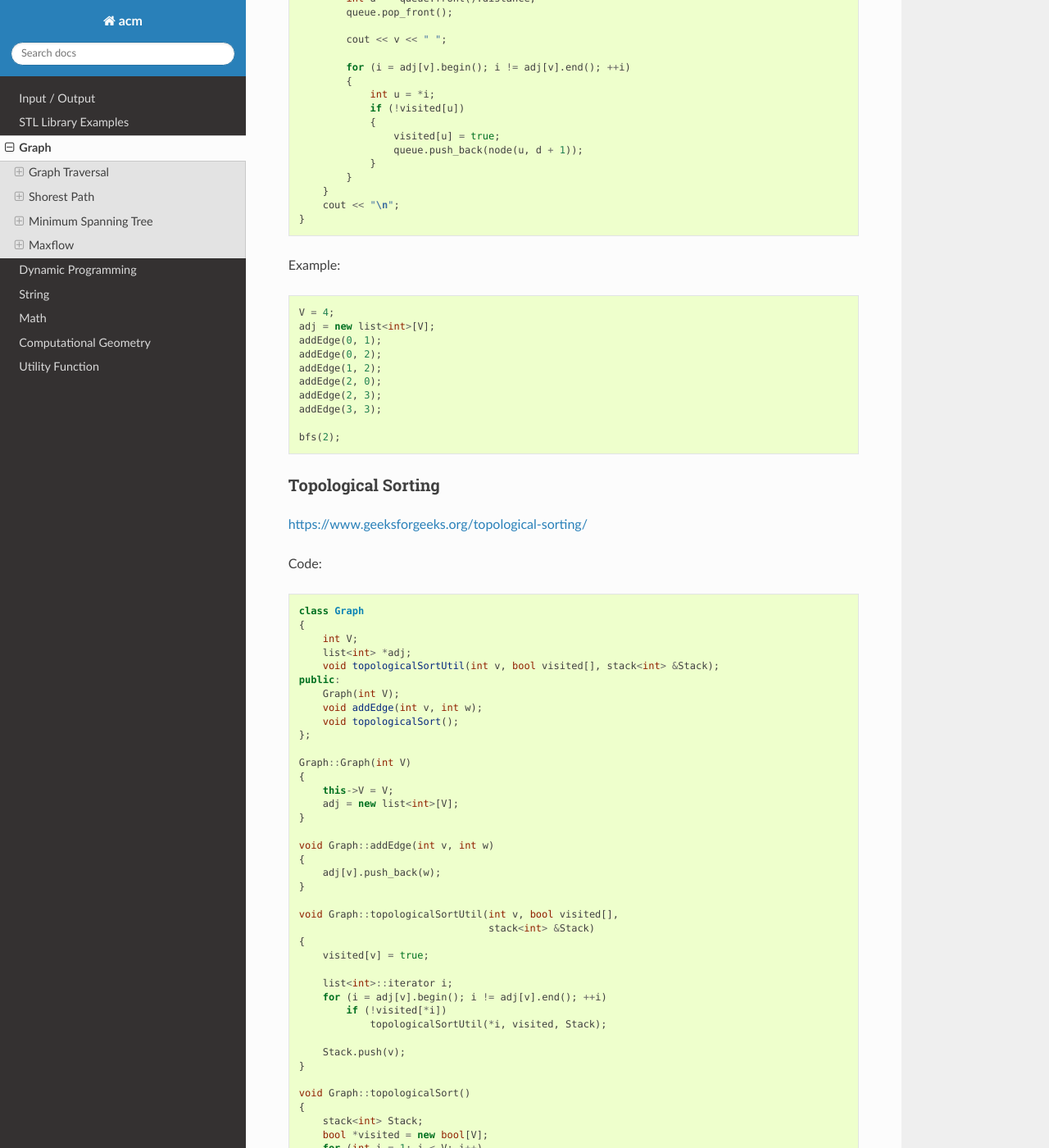
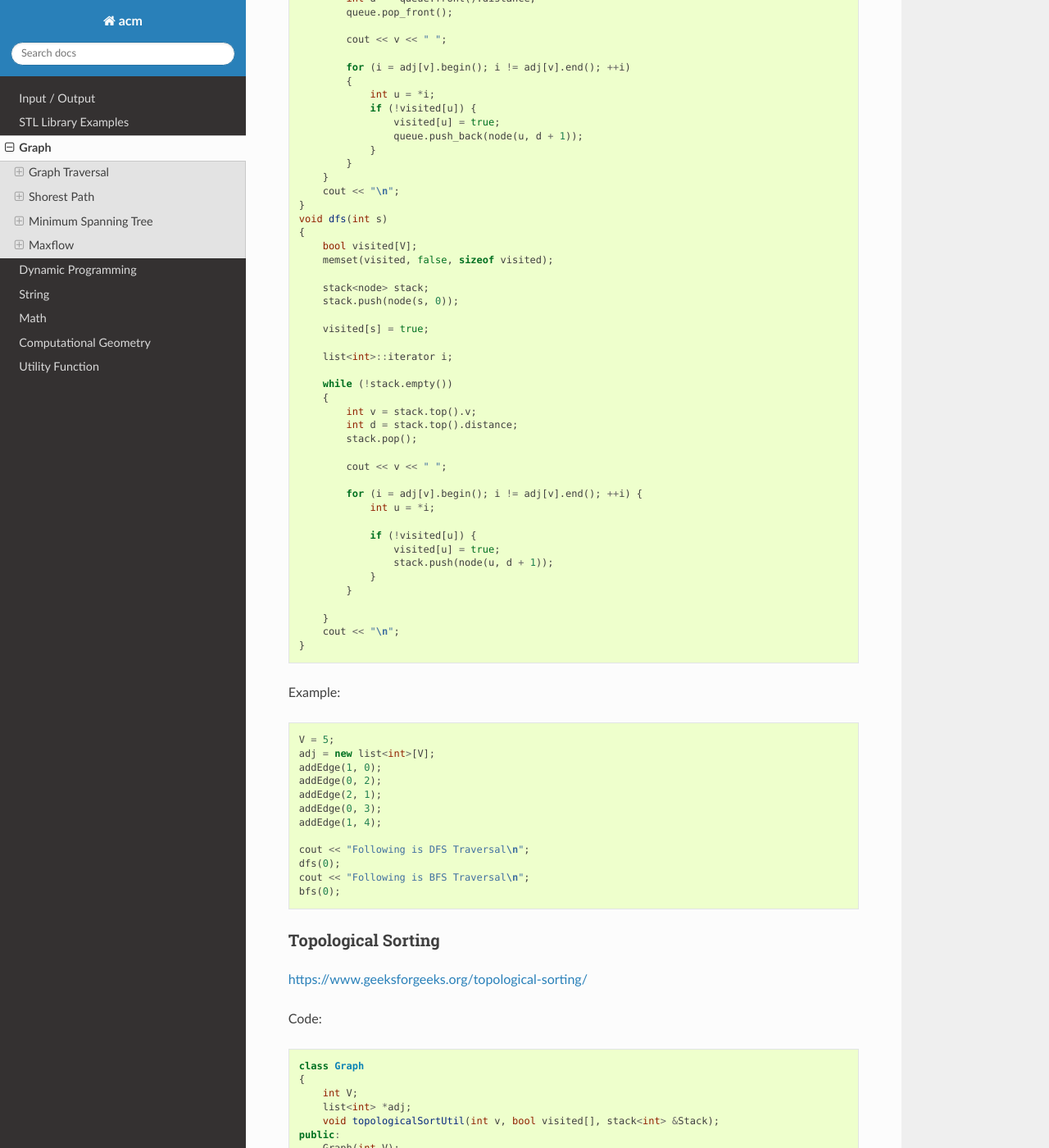
Before and after one commit to klhui97/ACM, a Sphinx documentation site: the page built from docs/source/topics/graph.rst, in a window 1280 px wide and 1400 px high, scrolled down 793 px. Shown: the whole window at 82% size. Built offline with Sphinx 7.4.7 and the Read the Docs theme 2.0.0, drawn with Linux system fonts in a browser that asks for light colours; some of the changed text lies outside the part shown.

Commit message:
update dfs bfs

```diff
--- a/docs/source/topics/graph.rst
+++ b/docs/source/topics/graph.rst
@@ -4,8 +4,8 @@ Graph
 Graph Traversal
 ---------------
 
-Breadth First Search (BFS)
-++++++++++++++++++++++++++
+DFS & BFS
++++++++++
 
 .. code-block:: cpp
 
@@ -30,9 +30,9 @@ Breadth First Search (BFS)
         memset(visited, false, sizeof visited);
 
         list<node> queue;
+        queue.push_back(node(s, 0));
 
         visited[s] = true;
-        queue.push_back(node(s, 0));
 
         list<int>::iterator i;
 
@@ -47,12 +47,43 @@ Breadth First Search (BFS)
             for (i = adj[v].begin(); i != adj[v].end(); ++i)
             {
                 int u = *i;
-                if (!visited[u])
-                {
+                if (!visited[u]) {
                     visited[u] = true;
                     queue.push_back(node(u, d + 1));
                 }
             }
+        }
+        cout << "\n";
+    }
+    void dfs(int s)
+    {
+        bool visited[V];
+        memset(visited, false, sizeof visited);
+
+        stack<node> stack;
+        stack.push(node(s, 0));
+
+        visited[s] = true;
+
+        list<int>::iterator i;
+
+        while (!stack.empty())
+        {
+            int v = stack.top().v;
+            int d = stack.top().distance;
+            stack.pop();
+
+            cout << v << " ";
+
+            for (i = adj[v].begin(); i != adj[v].end(); ++i) {
+                int u = *i;
+
+                if (!visited[u]) {
+                    visited[u] = true;
+                    stack.push(node(u, d + 1));
+                }
+            }
+
         }
         cout << "\n";
     }
@@ -61,16 +92,18 @@ Example:
 
 .. code-block:: cpp
 
-    V = 4;
+    V = 5;
     adj = new list<int>[V];
-    addEdge(0, 1);
+    addEdge(1, 0);
     addEdge(0, 2);
-    addEdge(1, 2);
-    addEdge(2, 0);
-    addEdge(2, 3);
-    addEdge(3, 3);
+    addEdge(2, 1);
+    addEdge(0, 3);
+    addEdge(1, 4);
 
-    bfs(2);
+    cout << "Following is DFS Traversal\n";
+    dfs(0);
+    cout << "Following is BFS Traversal\n";
+    bfs(0);
 
 Topological Sorting
 +++++++++++++++++++
```
